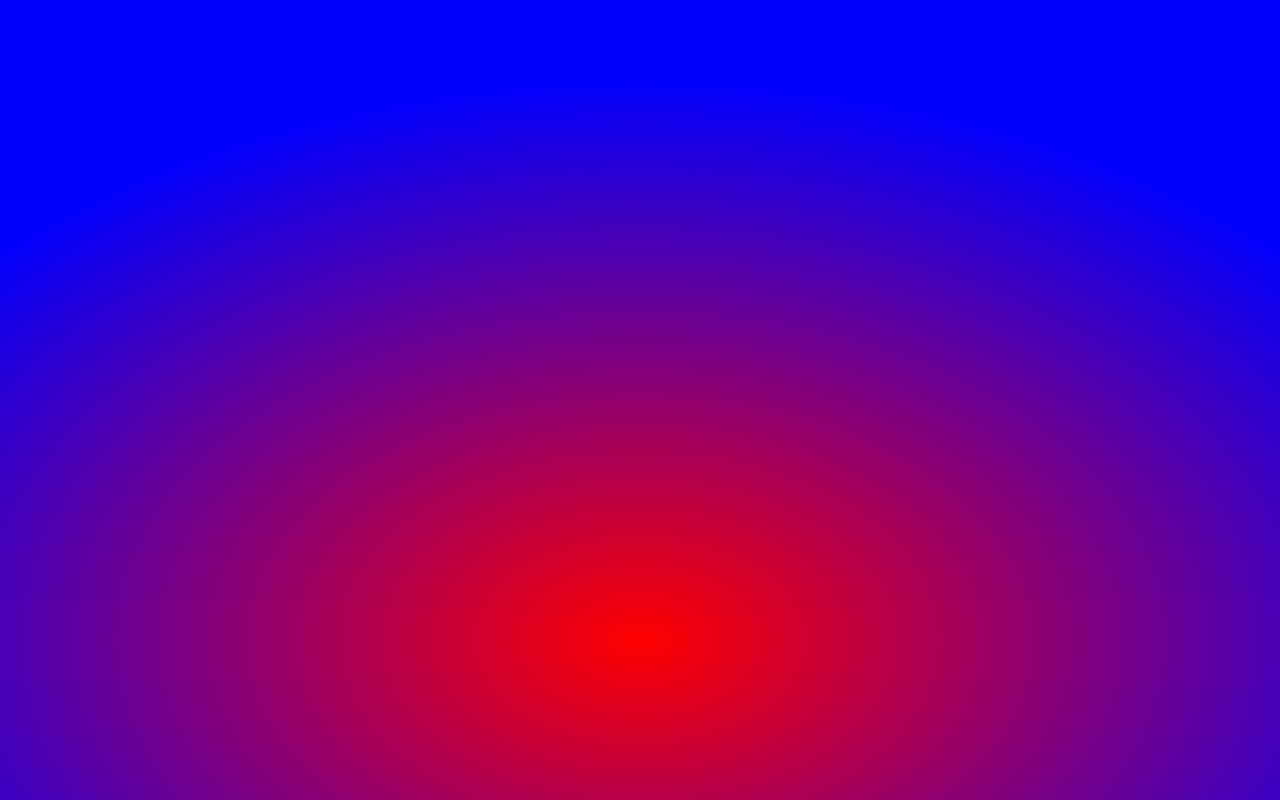
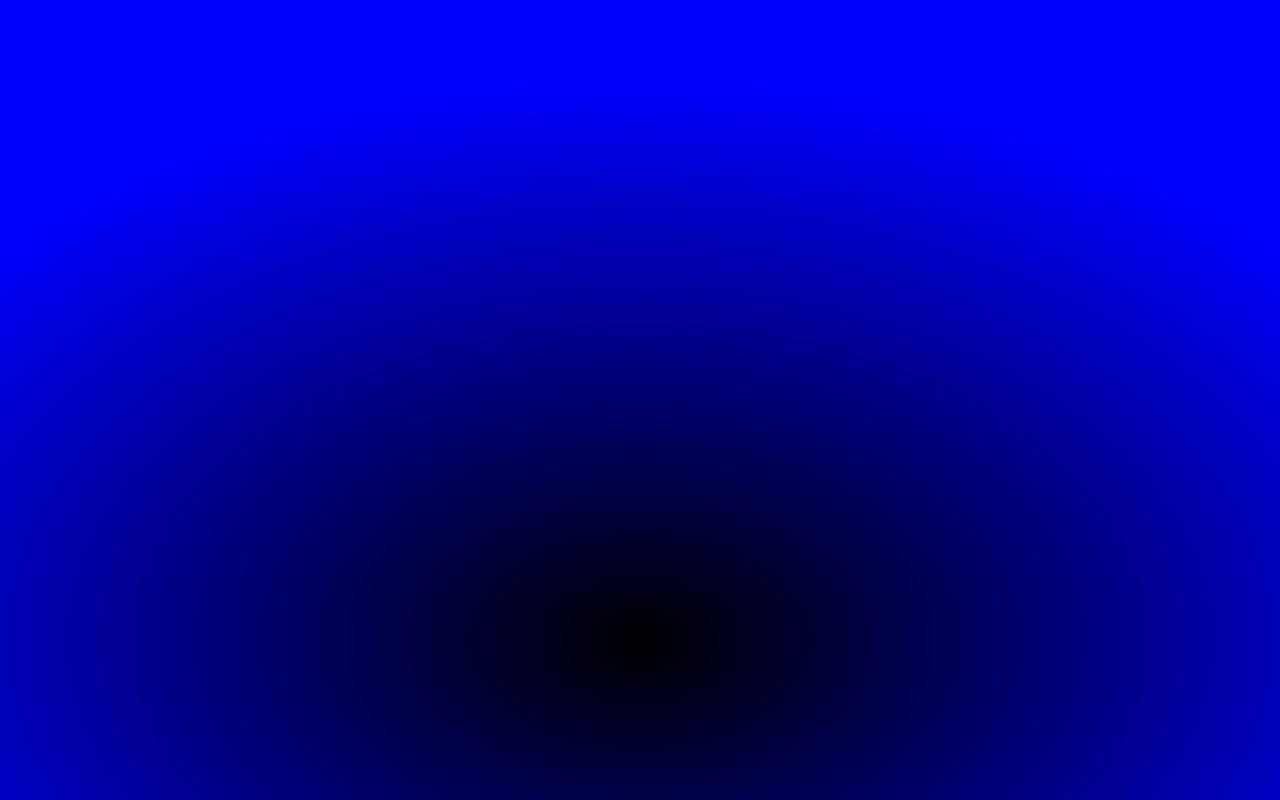
Before and after one commit to Gruev/svg-playground-tweenmax, a website: page index.html in a window 1280 px wide. Drawn offline with nearby package versions, Linux system fonts and the light colour scheme; files whose address does not match are found by name.

Commit message:
fix
Signed-off-by: Gruev <gruev.vladimir@gmail.com>

```diff
--- a/index.html
+++ b/index.html
@@ -59,7 +59,7 @@
     <svg class="field" viewBox="0 0 1000 1000">
       <defs>
         <radialGradient cx="50%" cy="80%" fx="50%" fy="80%" r="70%" id="bg">
-          <stop stop-color="red" offset="0%"/>
+          <stop stop-color="black" offset="0%"/>
           <stop stop-color="blue" offset="100%"/>
         </radialGradient>
       </defs>
```
